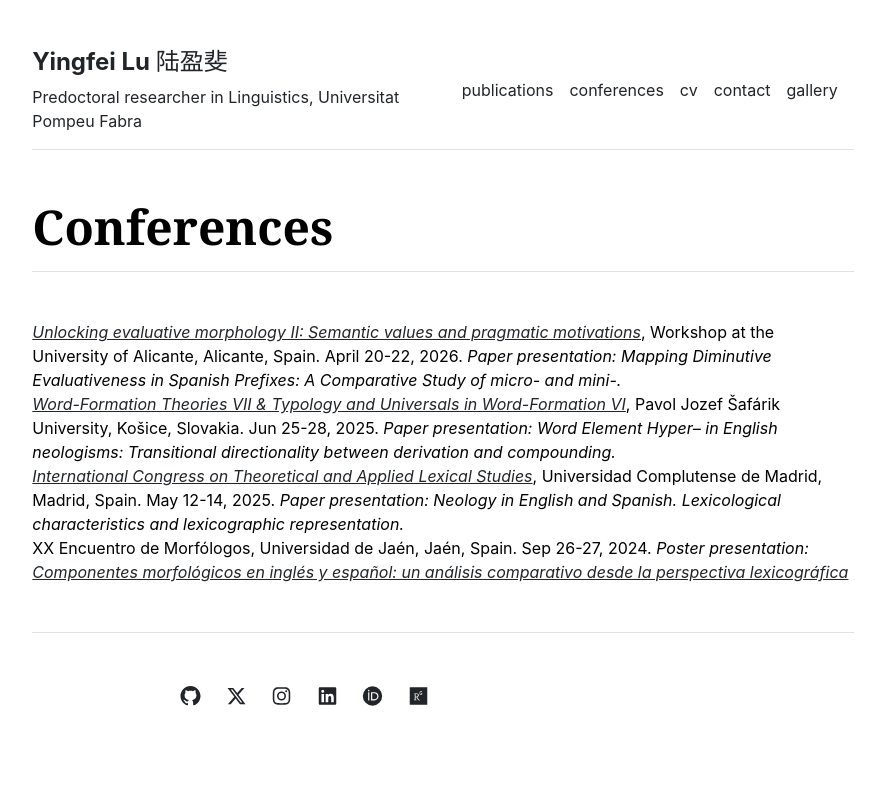
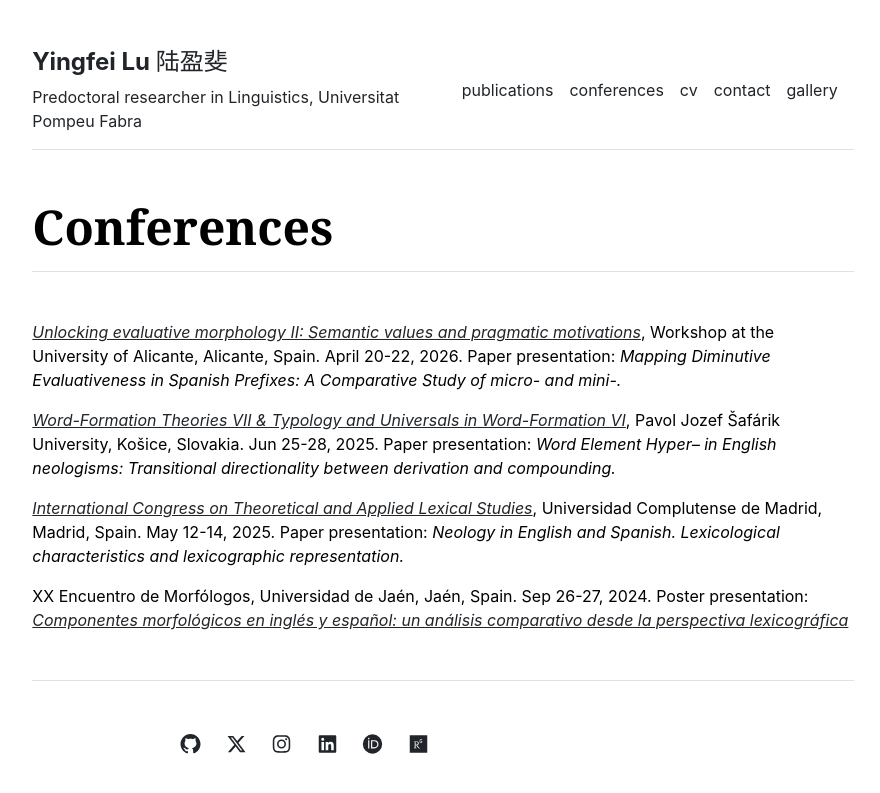
Before and after one commit to YingfeiLu/yingfeilu.github.io, a Jekyll site: the page built from conferences.md, in a window 1280 px wide. Shown: the top 793 px of the page, without its empty margins (197-1077 px from the left). Built offline with Jekyll 4.4.1, drawn with Linux system fonts in a browser that asks for light colours; nearby versions of some CDN libraries; some web fonts are replaced; library files that are not in the unit come from our copies.

Commit message:
HTML markup fixes in conferences page

```diff
--- a/conferences.md
+++ b/conferences.md
@@ -2,10 +2,12 @@
 layout: conferences
 title: "conferences"
 ---
-<a href="https://site.unibo.it/unlocking-evaluative-morphology/en/evalmo-ii/call-for-papers"><em>Unlocking evaluative morphology II: Semantic values and pragmatic motivations</em></a>, Workshop at the University of Alicante, Alicante, Spain. April 20-22, 2026. <em>Paper presentation:  Mapping Diminutive Evaluativeness in Spanish Prefixes: A Comparative Study of micro- and mini-.</em>
-<br>
-<a href="https://www.upjs.sk/filozoficka-fakulta/pracoviska/katedra-anglistiky-a-amerikanistiky/word-formation-theories-vii-typology-and-universals-in-word-formation-vi/" target="_blank"><em>Word-Formation Theories VII & Typology and Universals in Word-Formation VI</em></a>, Pavol Jozef Šafárik University, Košice, Slovakia. Jun 25-28, 2025. <em>Paper presentation: Word Element Hyper– in English neologisms: Transitional directionality between derivation and compounding.</em>
-<br>
-<a href="https://sites.google.com/view/cietal2025/event-information" target="_blank"><em>International Congress on Theoretical and Applied Lexical Studies</em></a>, Universidad Complutense de Madrid, Madrid, Spain. May 12-14, 2025. <em>Paper presentation: Neology in English and Spanish. Lexicological characteristics and lexicographic representation.</em>
-<br>
-XX Encuentro de Morfólogos, Universidad de Jaén, Jaén, Spain. Sep 26-27, 2024. <em>Poster presentation: <a href="https://morforetem.wordpress.com/2024/10/31/poster-componentes-morfologicos-en-ingles-y-espanol-un-analisis-comparativo-desde-la-perspectiva-lexicografica/" target="_blank">Componentes morfológicos en inglés y español: un análisis comparativo desde la perspectiva lexicográfica</a></em>
+<p><a href="https://site.unibo.it/unlocking-evaluative-morphology/en/evalmo-ii/call-for-papers"><em>Unlocking evaluative morphology II: Semantic values and pragmatic motivations</em></a>, Workshop at the University of Alicante, Alicante, Spain. April 20-22, 2026. Paper presentation:  <em>Mapping Diminutive Evaluativeness in Spanish Prefixes: A Comparative Study of micro- and mini-.</em></p>
+
+<p><a href="https://www.upjs.sk/filozoficka-fakulta/pracoviska/katedra-anglistiky-a-amerikanistiky/word-formation-theories-vii-typology-and-universals-in-word-formation-vi/" target="_blank"><em>Word-Formation Theories VII & Typology and Universals in Word-Formation VI</em></a>, Pavol Jozef Šafárik University, Košice, Slovakia. Jun 25-28, 2025. Paper presentation: <em>Word Element Hyper– in English neologisms: Transitional directionality between derivation and compounding.</em></p>
+
+
+<p><a href="https://sites.google.com/view/cietal2025/event-information" target="_blank"><em>International Congress on Theoretical and Applied Lexical Studies</em></a>, Universidad Complutense de Madrid, Madrid, Spain. May 12-14, 2025. Paper presentation: <em>Neology in English and Spanish. Lexicological characteristics and lexicographic representation.</em></p>
+
+
+<p>XX Encuentro de Morfólogos, Universidad de Jaén, Jaén, Spain. Sep 26-27, 2024. Poster presentation: <em><a href="https://morforetem.wordpress.com/2024/10/31/poster-componentes-morfologicos-en-ingles-y-espanol-un-analisis-comparativo-desde-la-perspectiva-lexicografica/" target="_blank">Componentes morfológicos en inglés y español: un análisis comparativo desde la perspectiva lexicográfica</a></em></p>
```
